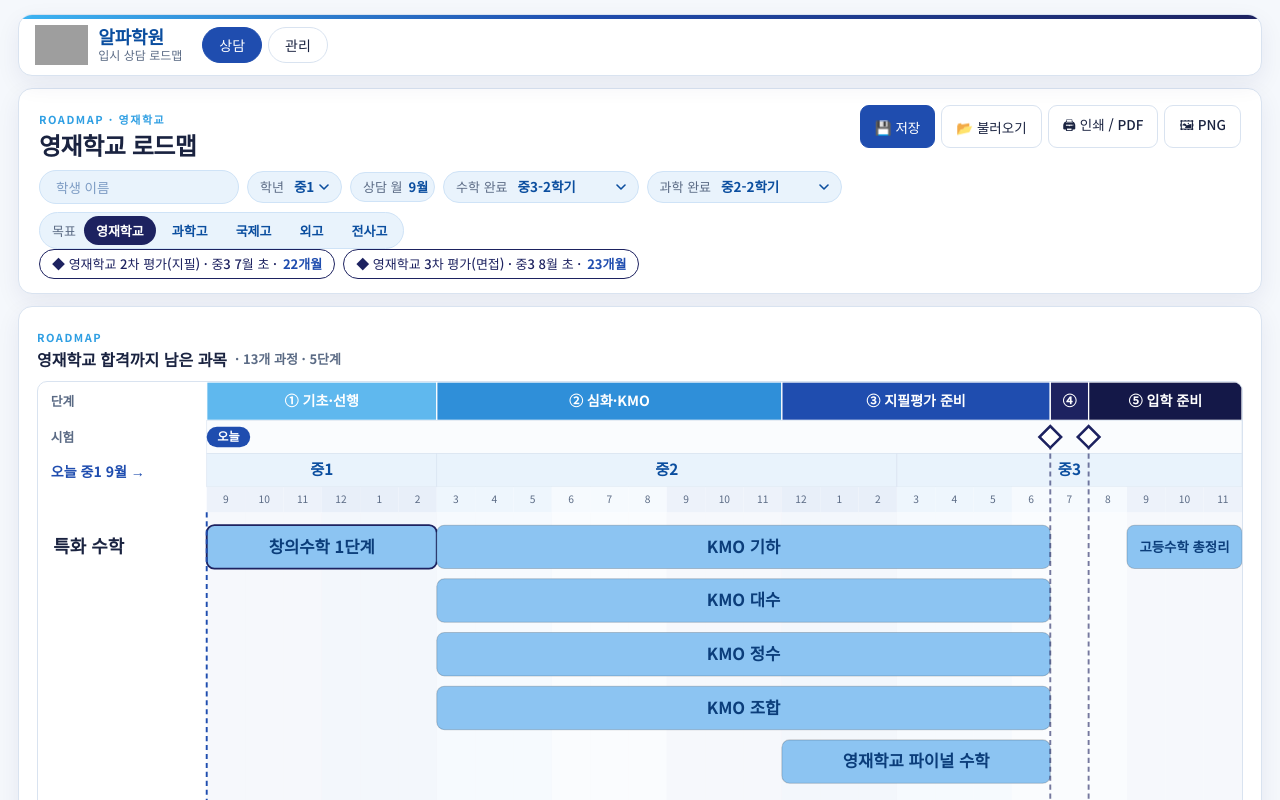
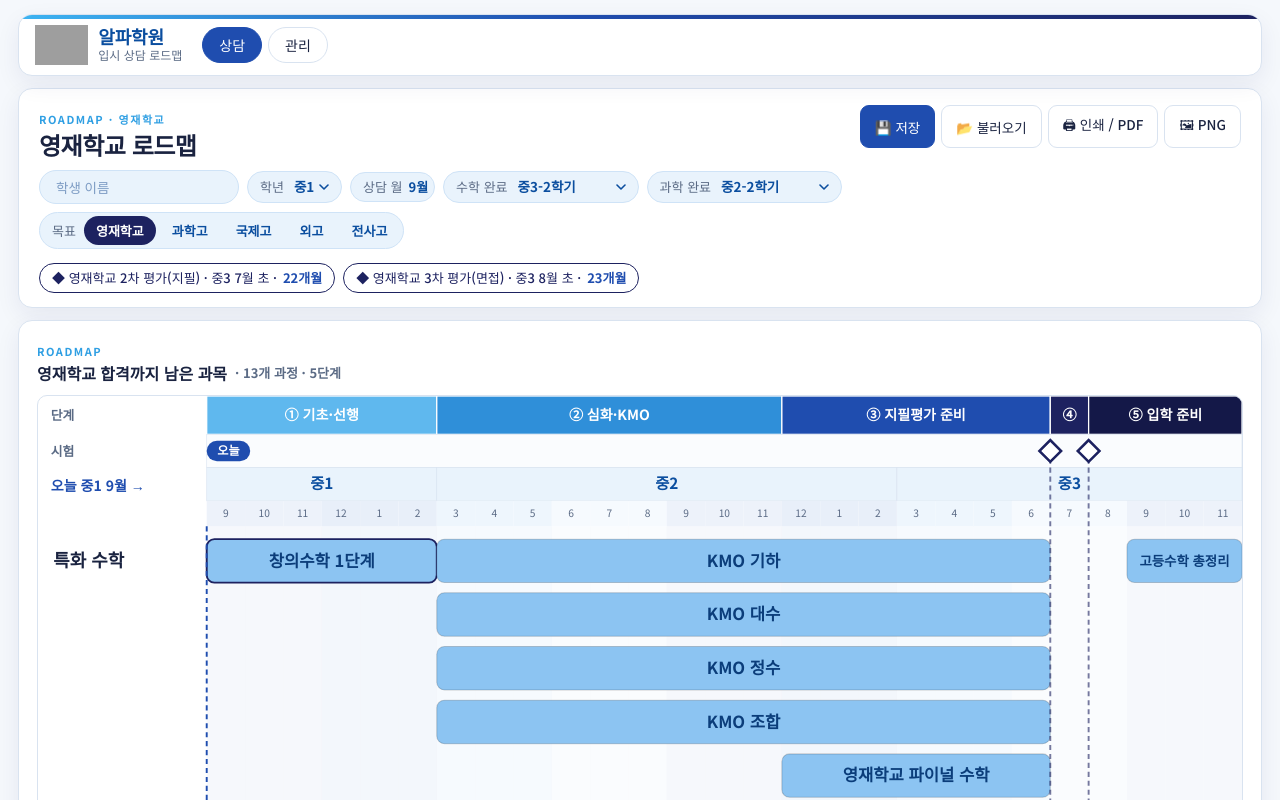
Before and after one commit to devRobertSon/academy-schedule-generator, a React (Vite) app in the folder app/: page / in a window 1280 px wide. Shown: the top 800 px of the page. Built offline with nearby package versions, Linux system fonts and the light colour scheme; grey boxes are pictures that could not be loaded.

Commit message:
히어로: 목표 학교 줄과 시험 일정 줄 사이 간격 추가
Co-Authored-By: Claude Fable 5.1 <noreply@anthropic.com>
Claude-Session: https://claude.ai/code/session_018H1bPJYz8Yz37crBSqLn7Q

```diff
--- a/app/src/styles.css
+++ b/app/src/styles.css
@@ -355,8 +355,9 @@ select {
   background: var(--navy);
   color: #fff;
 }
-.exam-bar {
-  margin-top: -4px;
+/* 시험 일정 줄: 목표 학교 줄과 사이를 띄움 (.hero .chip-bar { margin: 0 } 보다 우선) */
+.hero .chip-bar.exam-bar {
+  margin-top: 14px;
 }
 
 /* 로드맵 아래 '숨긴 과목' 서랍 */
```
Also changed, not shown: 1 other file (tests, documents, lock files or other folders).
